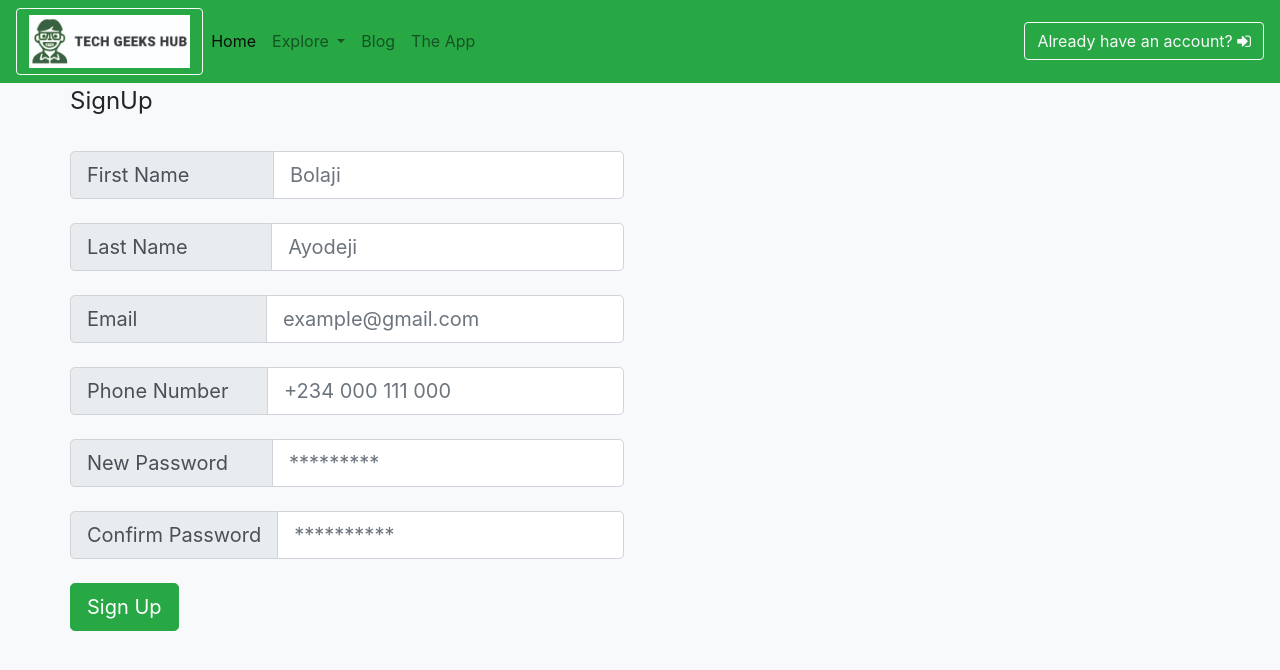
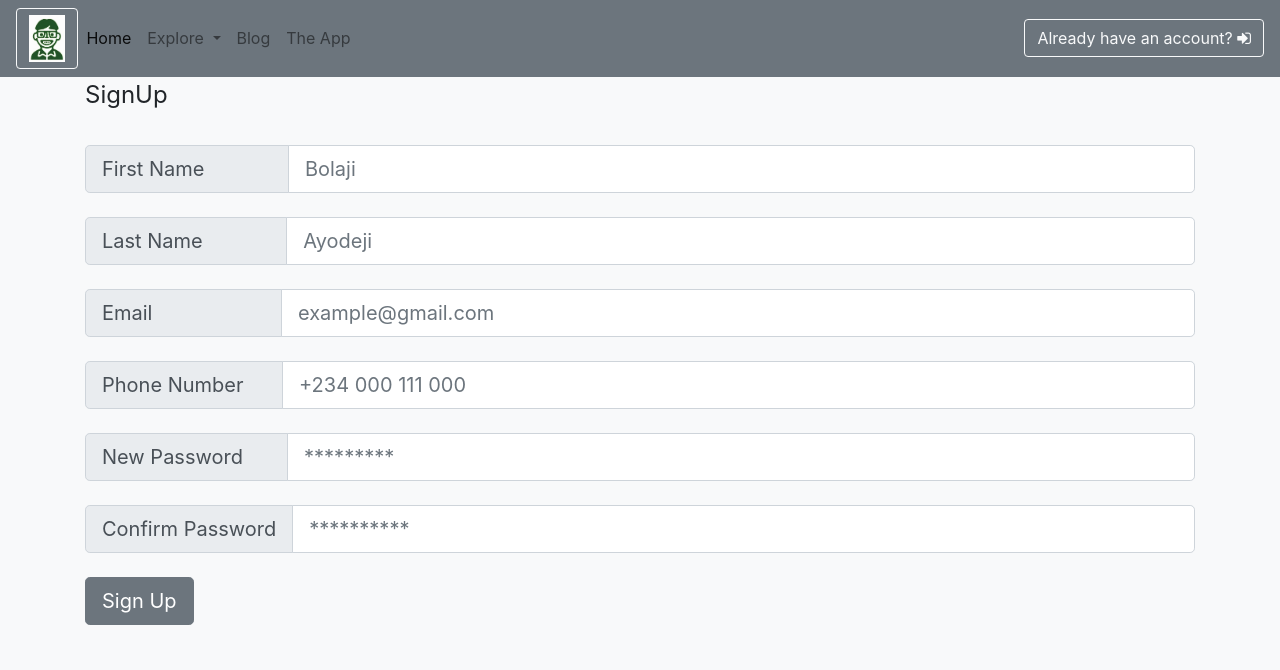
Before and after one commit to BolajiAyodeji/Tech-Geeks-Hub, a PHP site: page /signup.php in a window 1280 px wide. Shown: the top 670 px of the page. Run offline with PHP 8.4, Linux system fonts and the light colour scheme.

Commit message:
Add files via upload

```diff
--- a/header-home.php
+++ b/header-home.php
@@ -23,8 +23,8 @@
   <header>
     <!-- Nav Bar -->
 
-    <nav class="navbar navbar-expand-lg navbar-light bg-success">
-      <img src="TGHLogo.jpg" style="width:15%" class="btn btn-outline-light bg-success">
+    <nav class="navbar navbar-expand-lg navbar-light bg-secondary">
+      <img src="TGHLogo.png" style="width:5%" class="btn btn-outline-light bg-secondary">
       <button class="navbar-toggler" type="button" data-toggle="collapse" data-target="#navbarSupportedContent" aria-controls="navbarSupportedContent"
         aria-expanded="false" aria-label="Toggle navigation">
         <span class="navbar-toggler-icon"></span>
--- a/header-login.php
+++ b/header-login.php
@@ -21,8 +21,8 @@
     <header>
                 <!-- Nav Bar -->
 
-                <nav class="navbar navbar-expand-lg navbar-light bg-success">
-                    <img src="TGHLogo.jpg" style="width:15%" class="btn btn-outline-light bg-success">
+                <nav class="navbar navbar-expand-lg navbar-light bg-secondary">
+                    <img src="TGHLogo.png" style="width:5%" class="btn btn-outline-light bg-secondary">
                     <button class="navbar-toggler" type="button" data-toggle="collapse" data-target="#navbarSupportedContent" aria-controls="navbarSupportedContent"
                       aria-expanded="false" aria-label="Toggle navigation">
                       <span class="navbar-toggler-icon"></span>
--- a/header-signup.php
+++ b/header-signup.php
@@ -21,8 +21,8 @@
     <header>
                 <!-- Nav Bar -->
 
-                <nav class="navbar navbar-expand-lg navbar-light bg-success">
-                    <img src="TGHLogo.jpg" style="width:15%" class="btn btn-outline-light bg-success">
+                <nav class="navbar navbar-expand-lg navbar-light bg-secondary">
+                    <img src="TGHLogo.png" style="width:5%" class="btn btn-outline-light bg-secondary">
                     <button class="navbar-toggler" type="button" data-toggle="collapse" data-target="#navbarSupportedContent" aria-controls="navbarSupportedContent"
                       aria-expanded="false" aria-label="Toggle navigation">
                       <span class="navbar-toggler-icon"></span>
--- a/index.php
+++ b/index.php
@@ -6,15 +6,17 @@ include_once 'header-home.php';
             <div class="container">
                 <div class="row">
                     <div class="col-lg-12">
+                    <div id="content">
 
                                 <h1>TECH GEEKS HUB</h1>
                                 <p>Where Geeks Meet!</p>
                                 <hr />
-                                <button class="btn btn-success btn-lg">
+                                <button class="btn btn-secondary btn-lg">
                                     Get Started <br /> <i class=" fa fa-angle-double-down"</i></i></button>
                                 </div>
                         </div>
                 </div>
+            </div>
             </div>
 
         <main>
--- a/login.php
+++ b/login.php
@@ -2,8 +2,9 @@
 include_once 'header-login.php';
 ?>
     <body class="bg-light">
-<div class="container center_div">
+<div class="container">
     <div class="row">
+        <div class="col-lg-12">
         <form action="/action_page.php">
             <fieldset>
                 <legend>Login</legend>
@@ -28,7 +29,7 @@ include_once 'header-login.php';
                 <input type="checkbox" class="form-check-input" id="exampleCheck1">
                 <label class="form-check-label" for="exampleCheck1">Remember me</label>
                 </div>
-                <div class="btn btn-success btn-lg">Login</div>
+                <div class="btn btn-secondary btn-lg">Login</div>
 
 
             </fieldset>
--- a/signup.php
+++ b/signup.php
@@ -2,10 +2,13 @@
 include_once 'header-signup.php';
 ?>
 <body class="bg-light">
-<div class="container">
-	<div class="row">
+
+            <div class="container">
+                <div class="row">
+                    <div class="col-lg-12">
+                    <div id="content">
 		<form>
-			<fieldset>
+			<fieldset class="form">
 				<legend>SignUp</legend>
 				<br />
                 <div class="input-group input-group-lg">
@@ -61,16 +64,11 @@ include_once 'header-signup.php';
             <input type="password" class="form-control" placeholder="**********" required>
             </div>
             <br />
-                <div class="btn btn-success btn-lg">Sign Up</div>
+                <div class="btn btn-secondary btn-lg">Sign Up</div>
 		</form>
-	</div>
-
-
-
+    </div>
 </div>
-
-
-
+</div>
 
 
 
```
Also changed, not shown: style.css (+9 -11 lines), TGHLogo.PNG (added), header.jpg (added).
